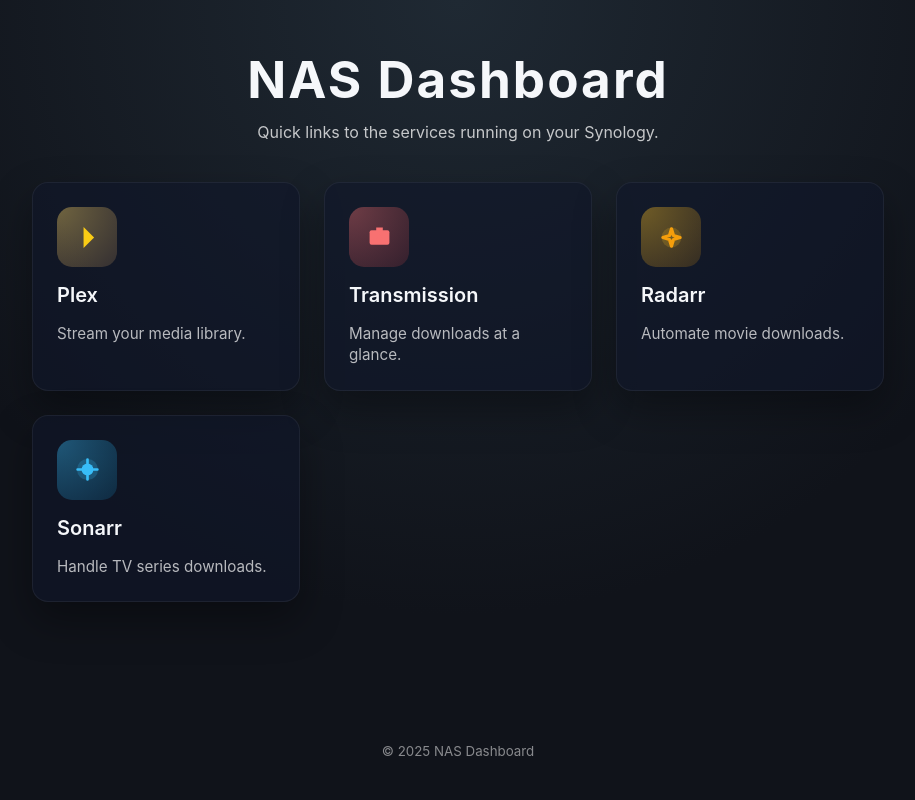
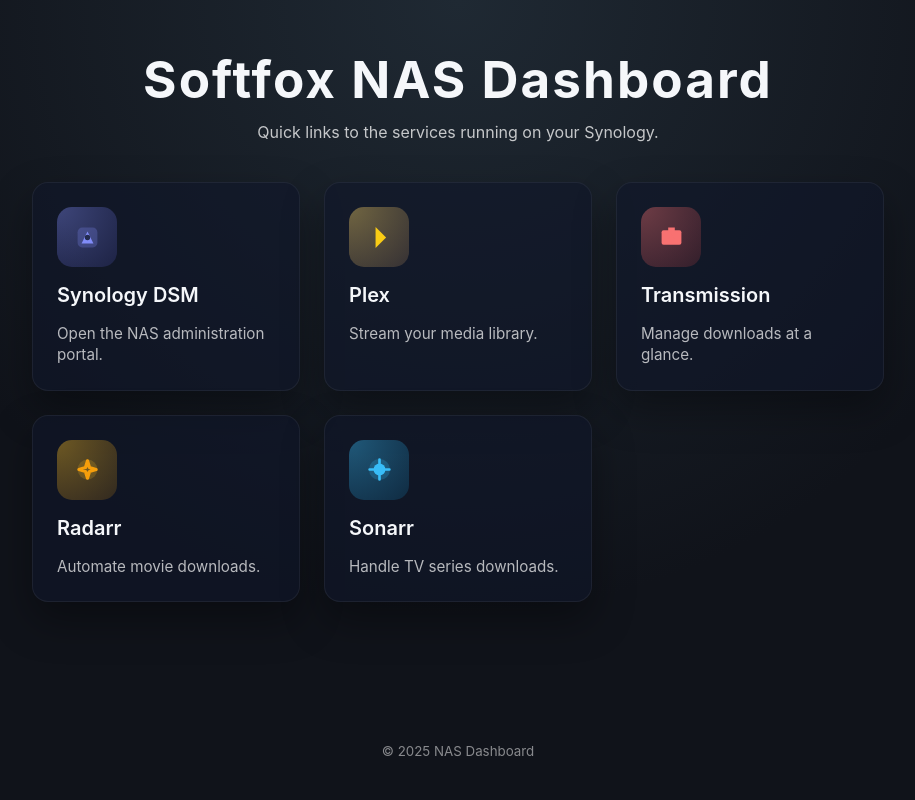
Before and after one commit to rogerfoxcroft/nas-dashboard, a plain HTML site: page public/index.html in a window 1280 px wide. Shown: the whole page, without its empty margins (182-1097 px from the left). Drawn offline with Linux system fonts and the light colour scheme.

Commit message:
Added links to main services

```diff
--- a/public/index.html
+++ b/public/index.html
@@ -3,16 +3,27 @@
   <head>
     <meta charset="UTF-8" />
     <meta name="viewport" content="width=device-width, initial-scale=1.0" />
-    <title>NAS Dashboard</title>
+    <title>Softfox NAS Dashboard</title>
     <link rel="stylesheet" href="styles.css" />
   </head>
   <body>
     <main>
       <header>
-        <h1>NAS Dashboard</h1>
+        <h1>Softfox NAS Dashboard</h1>
         <p>Quick links to the services running on your Synology.</p>
       </header>
       <section class="grid">
+        <a class="app-card" data-port="5000" data-name="Synology DSM">
+          <div class="app-icon dsm" aria-hidden="true">
+            <svg viewBox="0 0 100 100" role="presentation">
+              <rect x="20" y="20" width="60" height="60" rx="14" />
+              <path d="M32 68L50 32L68 68H32Z" />
+              <circle cx="50" cy="50" r="8" />
+            </svg>
+          </div>
+          <div class="app-name">Synology DSM</div>
+          <div class="app-meta">Open the NAS administration portal.</div>
+        </a>
         <a class="app-card" data-port="32400" data-path="/web" data-name="Plex">
           <div class="app-icon plex" aria-hidden="true">
             <svg viewBox="0 0 100 100" role="presentation">
--- a/public/styles.css
+++ b/public/styles.css
@@ -121,6 +121,11 @@ header p {
   color: #facc15;
 }
 
+.app-icon.dsm {
+  background: radial-gradient(circle at top left, rgba(129, 140, 248, 0.4), rgba(99, 102, 241, 0.15));
+  color: #818cf8;
+}
+
 .app-icon.transmission {
   background: radial-gradient(circle at top left, rgba(248, 113, 113, 0.4), rgba(239, 68, 68, 0.15));
   color: #f87171;
@@ -134,6 +139,18 @@ header p {
 .app-icon.sonarr {
   background: radial-gradient(circle at top left, rgba(56, 189, 248, 0.4), rgba(14, 165, 233, 0.15));
   color: #38bdf8;
+}
+
+.app-icon.dsm svg rect {
+  fill: rgba(129, 140, 248, 0.25);
+}
+
+.app-icon.dsm svg path {
+  fill: currentColor;
+}
+
+.app-icon.dsm svg circle {
+  fill: rgba(15, 23, 42, 0.82);
 }
 
 .app-name {
```
Also changed, not shown: 2 other files.
